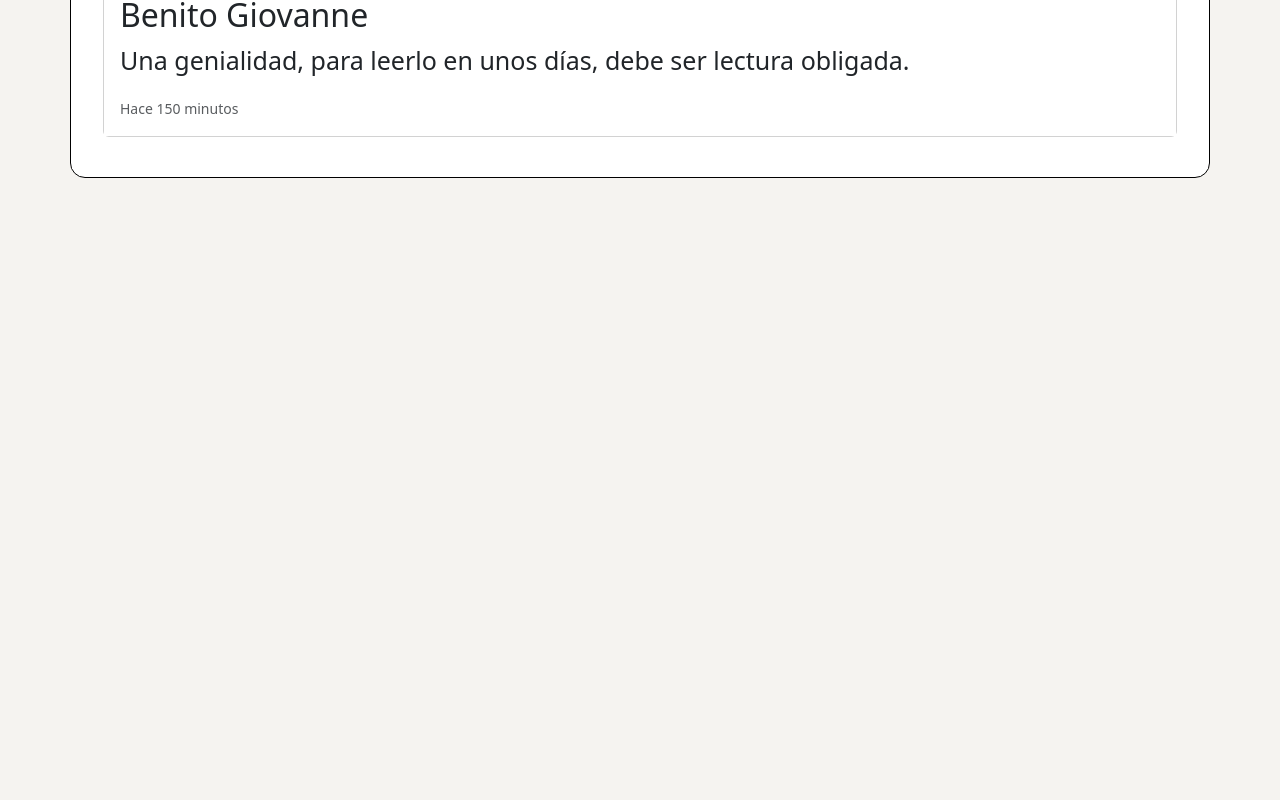
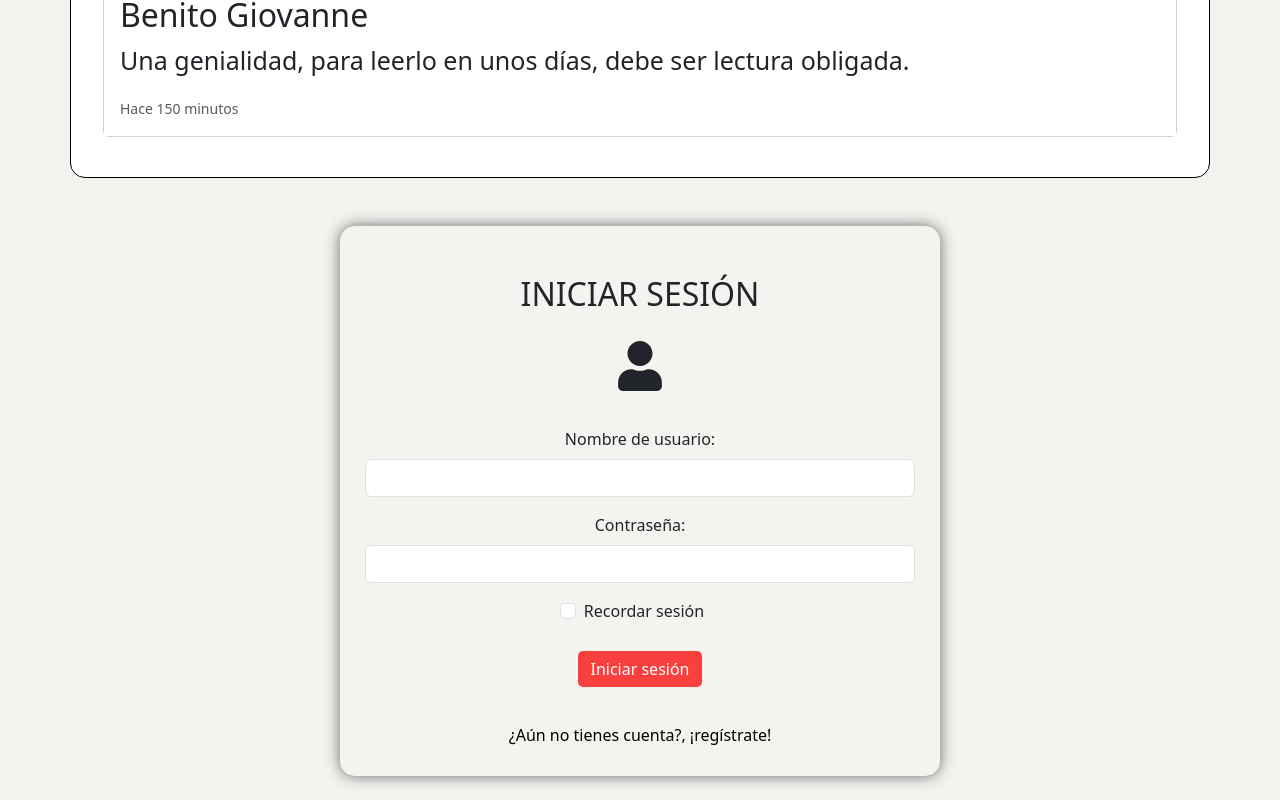
Before and after one commit to maxigiordani/ProyectoBookCodeReact, a React (Vite) app in the folder book-code/: page / in a window 1280 px wide. Shown: the part 2757-3557 px from the top of the page. Before the commit the page ends 2983 px from the top, so only its background shows below. Built offline with nearby package versions, Linux system fonts and the light colour scheme.

Commit message:
se agregan estilos

```diff
--- a/book-code/package.json
+++ b/book-code/package.json
@@ -14,7 +14,8 @@
     "@fortawesome/free-solid-svg-icons": "^6.5.1",
     "@fortawesome/react-fontawesome": "^0.2.0",
     "alert": "^6.0.1",
-    "bootstrap": "^5.3.2",
+    "bootstrap": "^5.3.3",
+    "bootstrap-icons": "^1.11.3",
     "react": "^18.2.0",
     "react-bootstrap": "^2.10.1",
     "react-dom": "^18.2.0",
--- a/book-code/src/App.jsx
+++ b/book-code/src/App.jsx
@@ -3,6 +3,7 @@ import './App.css'
 import Footer from "./components/layout/Footer";
 import ContactUs from "./components/pages/ConctactUs";
 import ProductDetail from "./components/pages/Productdetail";
+import Login from "./components/pages/Login";
 
 
 
@@ -13,6 +14,7 @@ function App() {
       <Footer></Footer>
       <ContactUs></ContactUs>
       <ProductDetail></ProductDetail>
+    <Login></Login>
     </>
   )
 }
--- a/book-code/src/components/pages/Login.jsx
+++ b/book-code/src/components/pages/Login.jsx
@@ -0,0 +1,40 @@
+import React from 'react';
+import { FaUser } from 'react-icons/fa'; // Importar FaUser desde react-icons/fa
+import '../../stylesheet/Login.css';
+
+function Login() {
+  return (
+    <div className="containerlogin mt-5">
+      <div className="mb-4 mx-auto" id='card'>
+        <h1 className="text-center h2 mt-4">INICIAR SESIÓN</h1>
+        <form>
+          <div className="card-body">
+            <div className="mb-3 text-center">
+            <FaUser className="user-icon"  size={50} />
+            </div>
+            <div className="mb-3">
+              <label htmlFor="usuario" className="form-label">Nombre de usuario:</label>
+              <input type="text" className="form-control" id="usuario" required />
+            </div>
+            <div className="mb-3">
+              <label htmlFor="contrasena" className="form-label">Contraseña:</label>
+              <input type="password" className="form-control" id="contrasena" required />
+            </div>
+            <div className="mb-2 form-check form-check-inline">
+              <input type="checkbox" className="form-check-input" id="recordar" />
+              <label className="form-check-label" htmlFor="recordar">Recordar sesión</label>
+            </div>
+            <div className="mb-4">
+              <button type="submit" className="btn btn-primary botonlogin">Iniciar sesión</button>
+              <div className="mt-3 ">
+                <a href="" className='mensajelogin'>¿Aún no tienes cuenta?, ¡regístrate!</a>
+              </div>
+            </div>
+          </div>
+        </form>
+      </div>
+    </div>
+  );
+}
+
+export default Login;
--- a/book-code/src/stylesheet/Login.css
+++ b/book-code/src/stylesheet/Login.css
@@ -0,0 +1,64 @@
+.containerlogin {
+    text-align: center;
+}
+
+#card {
+    width: 600px;
+    height: 550px;
+    margin: 0 auto;
+    border: none;
+    border-radius: 15px;
+    box-shadow: 0px 0px 15px 0px var(--fuente-color-secundarioDos);
+    transition: box-shadow 0.3s ease-in-out;
+    padding: 25px;
+}
+
+#card:hover {
+    box-shadow: 0px 0px 25px 0px var(--color-secundarioDos);
+}
+
+.botonlogin {
+    margin-top: 20px;
+    background-color: var(--color-secundarioDos);
+    border: none;
+    border-radius: 5px;
+    transition: background-color 0.3s ease-in-out;
+    margin: 20px;
+}
+
+.botonlogin:hover {
+    background-color: var(--color-secundario);
+}
+
+.imagenbannerlogin {
+    width: 100%;
+    max-width: 450px;
+    border-radius: 15px;
+    transition: transform 0.3s ease-in-out;
+}
+
+.imagenbannerlogin:hover {
+    transform: scale(1.05);
+
+}
+
+
+.links {
+    text-decoration: none;
+    color: var(--color-primario);
+}
+
+.links:hover {
+    color: var(--color-secundarioDos);
+}
+
+.user-icon{
+    margin: 20px;
+}
+.mensajelogin {
+color: black;
+ }
+
+ .mensajelogin:hover {
+    color: red;
+ }
```
Also changed, not shown: book-code/src/stylesheet/Contactus.css (line endings or trailing spaces), 1 other file (tests, documents, lock files or other folders).
